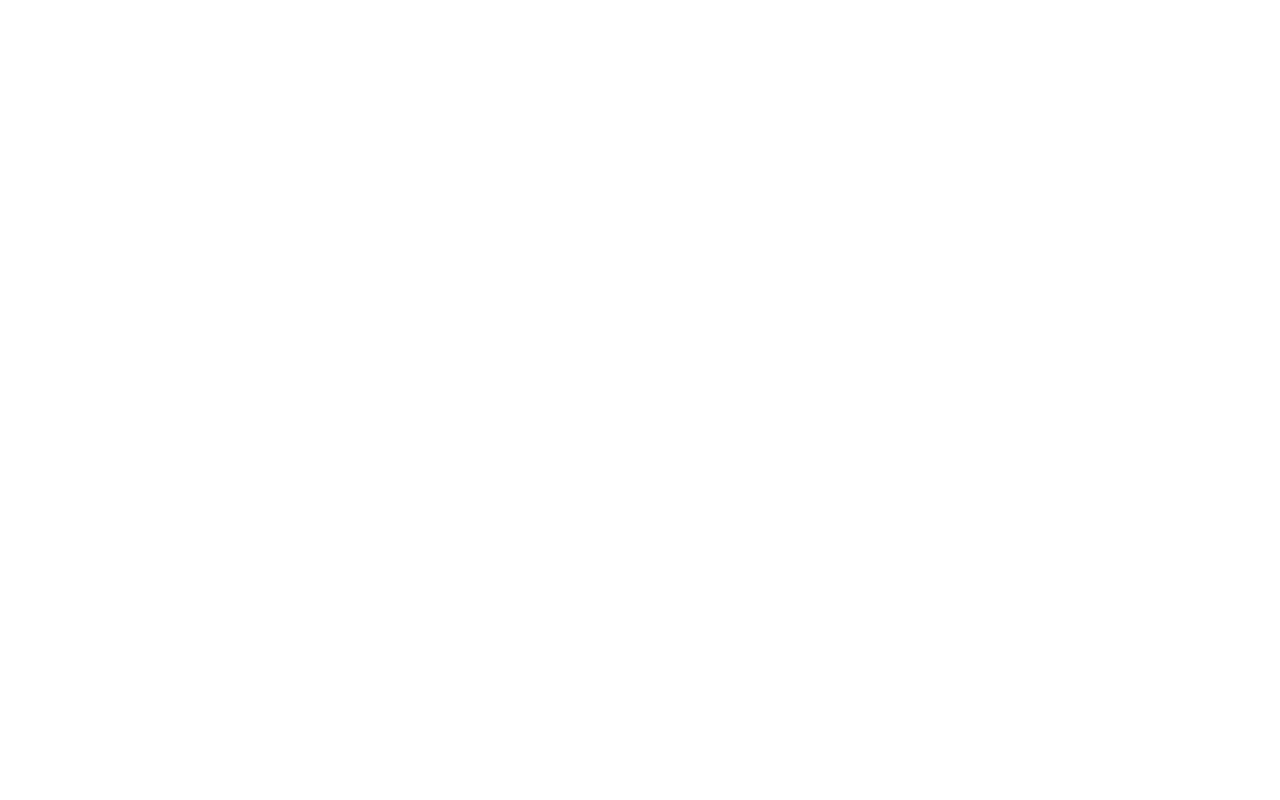
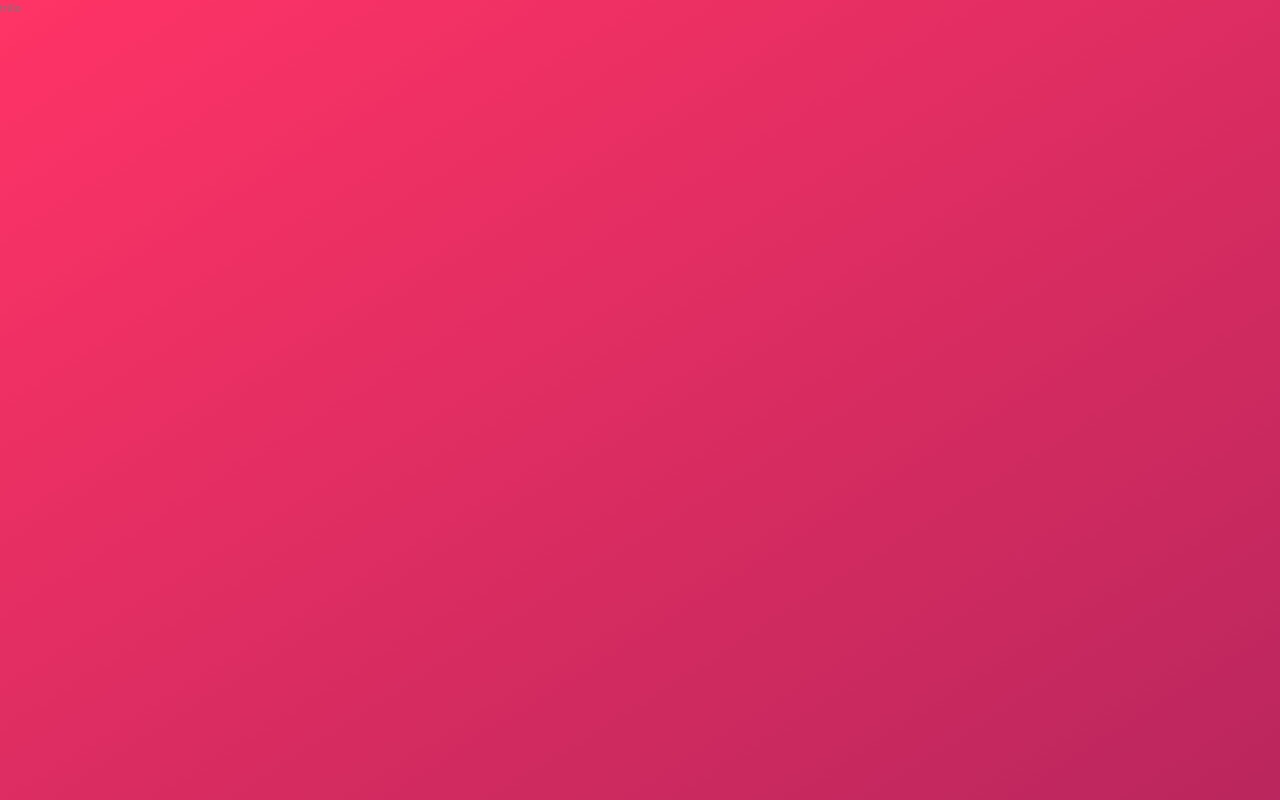
Before and after one commit to lexicon01/WokeState, a website: page index.html in a window 1280 px wide. Drawn offline with Linux system fonts and the light colour scheme.

Commit message:
gettin dat green status.. added some css variables and set up the basic layouts of my page.

```diff
--- a/index.html
+++ b/index.html
@@ -10,5 +10,7 @@
 </head>
 <body>
 
+    <p>trillo</p>
+
 </body>
 </html>
--- /dev/null
+++ b/sass/_base.scss
@@ -0,0 +1,60 @@
+/*
+COLORS
+
+primary: #eb2f64
+primary light: #ff3366
+primary dark: #BA265D
+
+Grey light 1: #faf9f9
+Grey light 2: #f4f2f2
+Grey light 3: #f0eeee
+Grey light 4: #ccc
+
+Grey dark 1: #333
+Grey dark 2: #777
+Grey dark 3: #999
+
+*/
+
+:root {
+    --color-primary: #eb2f64;
+    --color-primary-light: #ff3366;
+    --color-primary-dark:#BA265D;
+    --color-grey-light-1: #faf9f9;
+    --color-grey-light-2: #f4f2f2;
+    --color-grey-light-3: #f0eeee;
+    --color-grey-light-4: #ccc;
+
+    --color-grey-dark-1: #333;
+    --color-grey-dark-2: #777;
+    --color-grey-dark-3: #999;
+}
+
+* {
+    margin: 0;
+    padding: 0;
+}
+
+*,
+*::before,
+*::after {
+    box-sizing: inherit;
+}
+
+
+html {
+    box-sizing: border-box;
+    font-size: 62.5%; // 1 rem -- 10px, 10px/16px - 62.5%
+}
+
+body {
+    font-family: 'Open Sans', sans-serif;
+    font-weight: 400;
+    line-height: 1.6;
+    color: var(--color-grey-dark-2);
+    background-image: linear-gradient(to right bottom, var(--color-primary-light), var(--color-primary-dark));
+    background-size: cover;
+    background-repeat: no-repeat;
+
+    min-height: 100vh;
+}
--- a/sass/main.scss
+++ b/sass/main.scss
@@ -1,10 +1,3 @@
-
-@import "abstracts/variables";
-
-
-@import "base/base";
-@import "base/typography";
-
-
-@import "layouts/header";
-@import "pages/home";
+@import "base";
+@import "layout";
+@import "components";
```
Also changed, not shown: css/style.css, sass/_components.scss (added), sass/_layout.scss (added), sass/abstracts/variables.scss (deleted), sass/base/base.scss (added), sass/base/typography.scss (deleted), sass/layouts/header.scss (deleted), sass/pages/home.scss (deleted).
